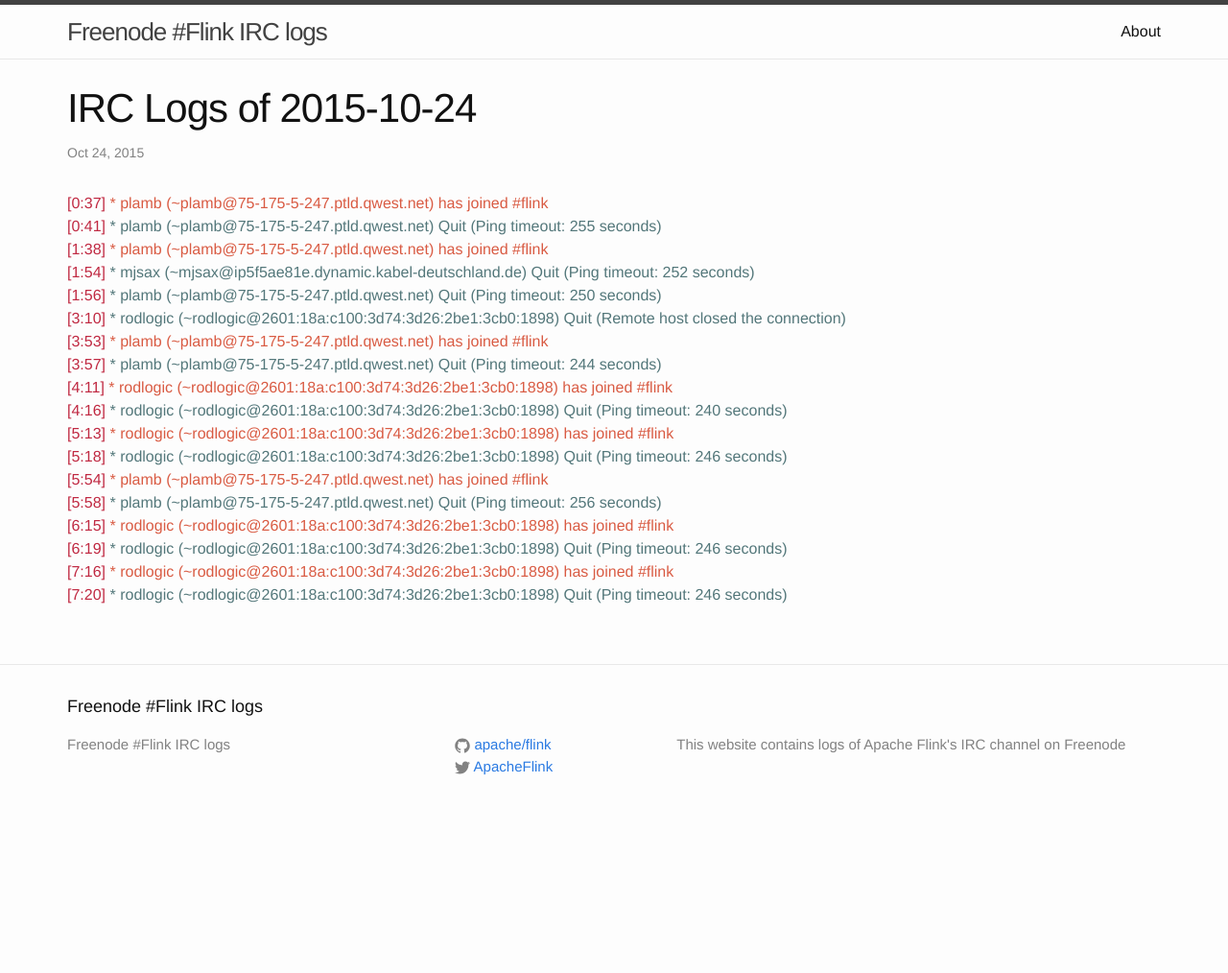
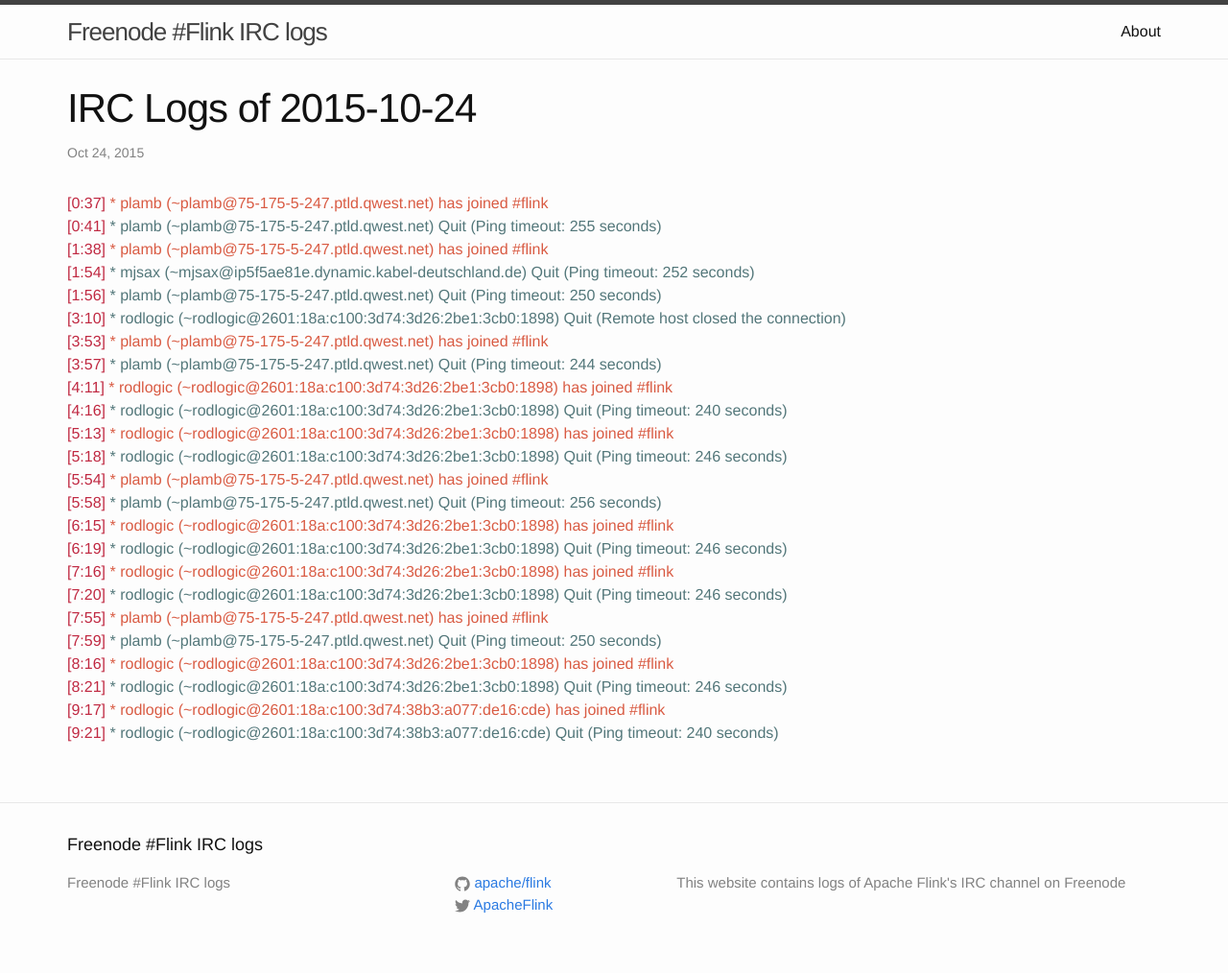
Before and after one commit to flink-irc-logs/flink-irc-logs.github.io, a Jekyll site: the page built from _posts/2015-10-24-logs.markdown, in a window 1280 px wide. Shown: the whole page at 96% size. Built offline with Jekyll 4.4.1, drawn with Linux system fonts in a browser that asks for light colours; before the commit the page ends 900 px from its top, so only the background shows below that.

Commit message:
Update of the logs on Sat Oct 24 09:28:46 CEST 2015

```diff
--- a/_posts/2015-10-24-logs.markdown
+++ b/_posts/2015-10-24-logs.markdown
@@ -22,3 +22,9 @@
 <span class="irc-date">[6:19]</span> <span class="irc-navy">* rodlogic (~rodlogic@2601:18a:c100:3d74:3d26:2be1:3cb0:1898) Quit (Ping timeout: 246 seconds)</span><br />
 <span class="irc-date">[7:16]</span> <span class="irc-green">* rodlogic (~rodlogic@2601:18a:c100:3d74:3d26:2be1:3cb0:1898) has joined #flink</span><br />
 <span class="irc-date">[7:20]</span> <span class="irc-navy">* rodlogic (~rodlogic@2601:18a:c100:3d74:3d26:2be1:3cb0:1898) Quit (Ping timeout: 246 seconds)</span><br />
+<span class="irc-date">[7:55]</span> <span class="irc-green">* plamb (~plamb@75-175-5-247.ptld.qwest.net) has joined #flink</span><br />
+<span class="irc-date">[7:59]</span> <span class="irc-navy">* plamb (~plamb@75-175-5-247.ptld.qwest.net) Quit (Ping timeout: 250 seconds)</span><br />
+<span class="irc-date">[8:16]</span> <span class="irc-green">* rodlogic (~rodlogic@2601:18a:c100:3d74:3d26:2be1:3cb0:1898) has joined #flink</span><br />
+<span class="irc-date">[8:21]</span> <span class="irc-navy">* rodlogic (~rodlogic@2601:18a:c100:3d74:3d26:2be1:3cb0:1898) Quit (Ping timeout: 246 seconds)</span><br />
+<span class="irc-date">[9:17]</span> <span class="irc-green">* rodlogic (~rodlogic@2601:18a:c100:3d74:38b3:a077:de16:cde) has joined #flink</span><br />
+<span class="irc-date">[9:21]</span> <span class="irc-navy">* rodlogic (~rodlogic@2601:18a:c100:3d74:38b3:a077:de16:cde) Quit (Ping timeout: 240 seconds)</span><br />
```
